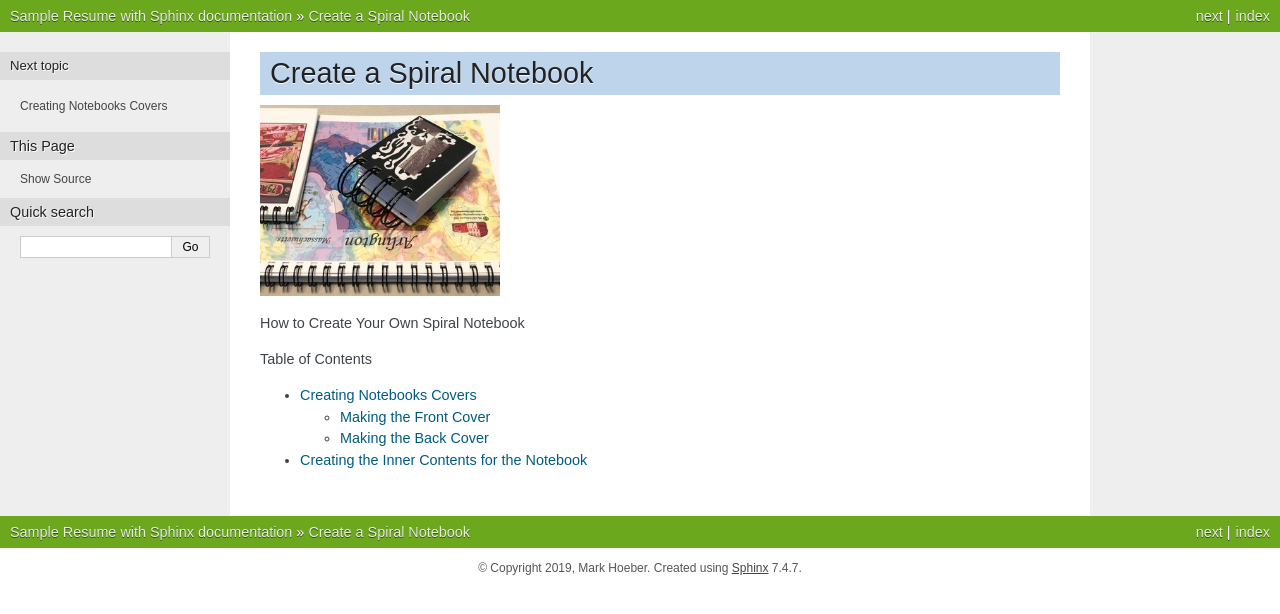
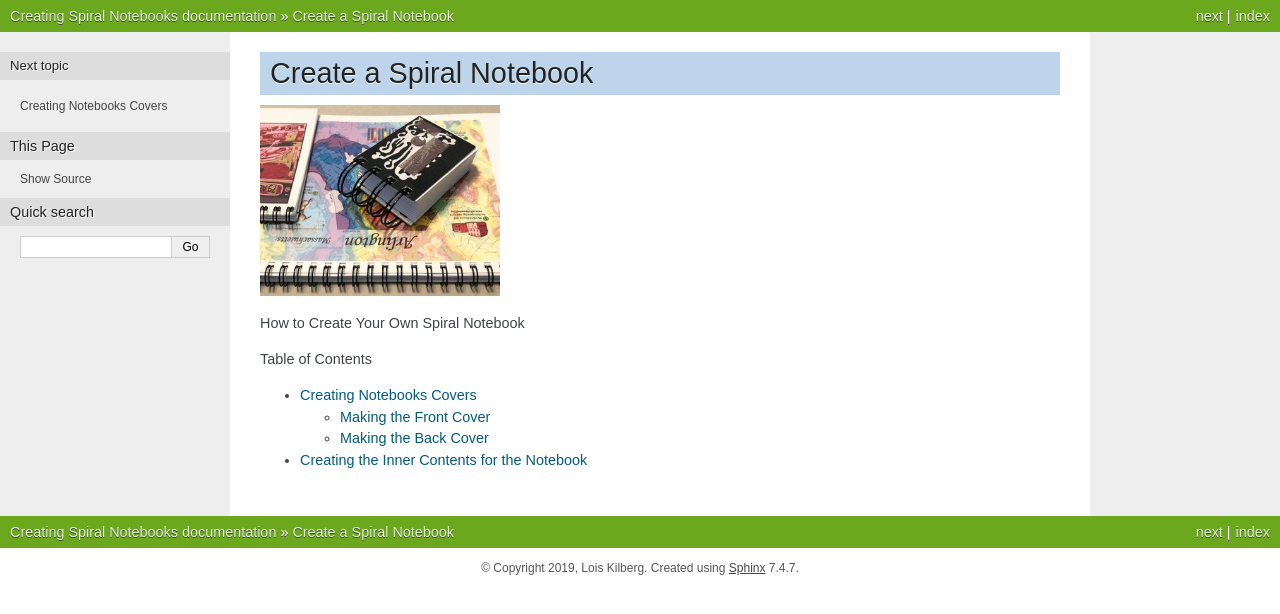
Before and after one commit to loiskilberg/create_spiral_notebook, a Sphinx documentation site: the page built from source/index.rst, in a window 1280 px wide. Shown: the top 614 px of the page. Built offline with Sphinx 7.4.7, drawn with Linux system fonts in a browser that asks for light colours.

Commit message:
update name

```diff
--- a/source/conf.py
+++ b/source/conf.py
@@ -6,9 +6,9 @@ source_suffix = '.rst'
 master_doc = 'index'
 
 # General information about the project.
-project = u'Sample Resume with Sphinx'
-copyright = u'2019, Mark Hoeber'
-author = u'Mark Hoeber'
+project = u'Creating Spiral Notebooks'
+copyright = u'2019, Lois Kilberg'
+author = u'Lois Kilberg'
 
 
 #version = u'1.0'
```
